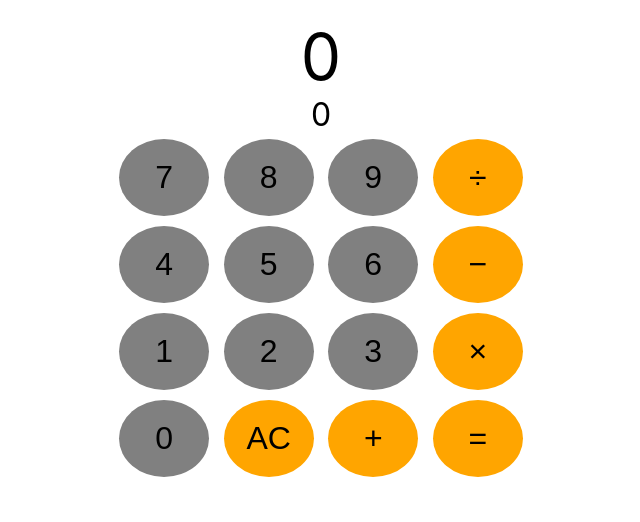
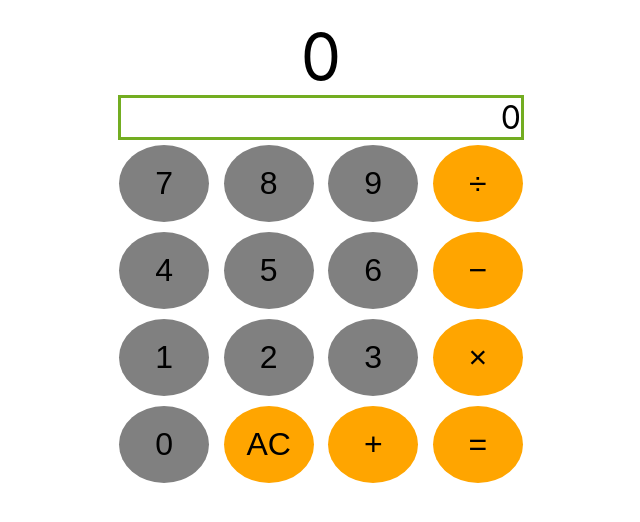
Before and after one commit to violetguos/web-calc, a plain HTML site: page index.html in a window 1280 px wide. Shown: the part 50-572 px from the top of the page, without its empty margins (319-959 px from the left). Drawn offline with Linux system fonts and the light colour scheme.

Commit message:
update eqn display UI

```diff
--- a/script.js
+++ b/script.js
@@ -8,7 +8,7 @@ const opTable = {
 
 // constants
 MAX_DIGITS = 5;
-MAX_ARRAY = 10;
+MAX_ARRAY = 15;
 
 // math functions
 function add(a, b) {
--- a/style.css
+++ b/style.css
@@ -10,12 +10,21 @@ body{
     text-align: center;
 }
 
-.display, .displayeqn {
+.display{
     text-align: center;
+}
+
+.displayeqn {
+    text-align: right;
+    max-width: 400px;
+    border: 3px solid #73AD21;
+    margin: auto;
+
 }
 
 #result{
     font-size: 64px;
+
 }
 
 #equation{
```
Also changed, not shown: test.js (deleted).
